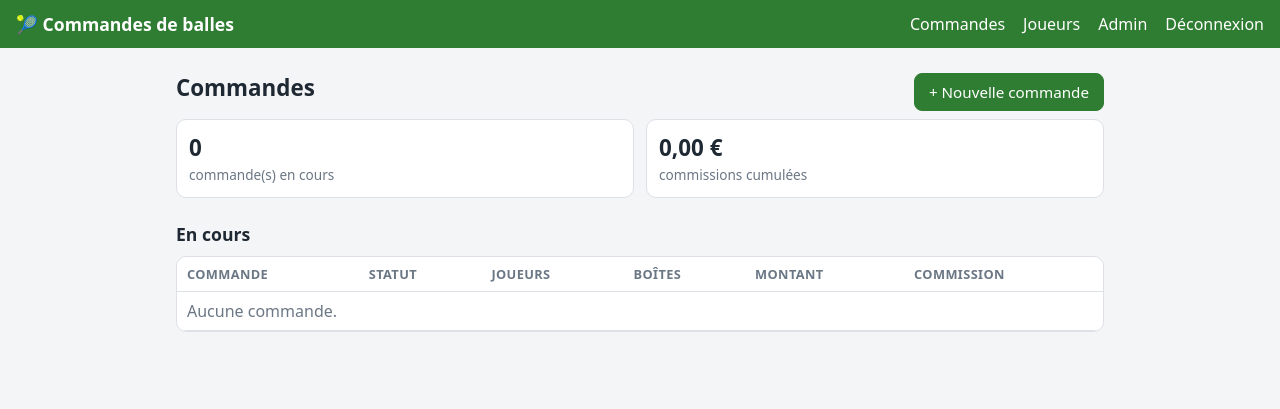
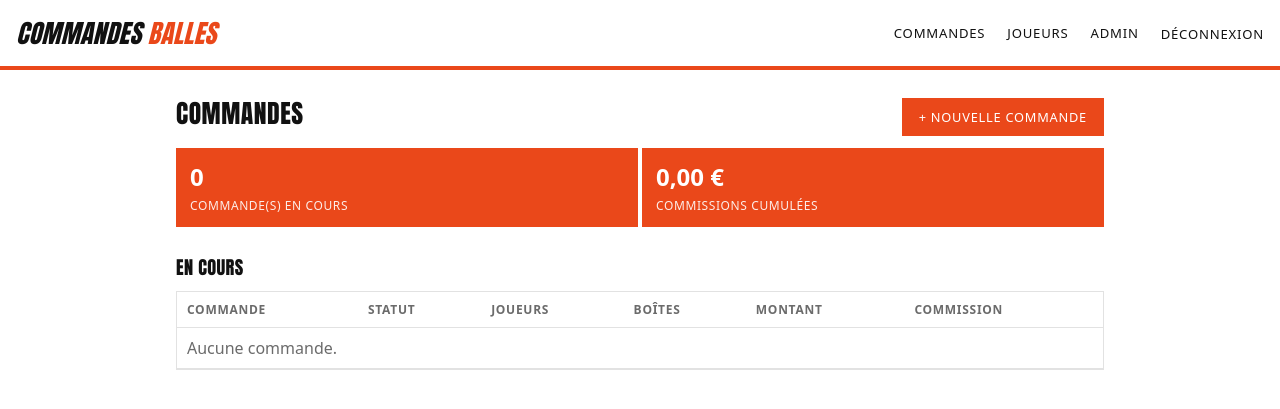
Before and after one commit to FabH69/commande-balles, a Django app: page / in a window 1280 px wide. Shown: the top 409 px of the page. Run offline with Django 5.2, Linux system fonts and the light colour scheme; the visitor is signed in with stand-in values (Sample User, id 1); data that the repository does not hold is empty.

Commit message:
Couleurs inspirées de Pickblitz (orange, noir, jaune balle)
Co-Authored-By: Claude Opus 5.5 <noreply@anthropic.com>
Claude-Session: https://claude.ai/code/session_01Tox312Yoai7zq5uVL51LcX

```diff
--- a/commandes/templates/commandes/base.html
+++ b/commandes/templates/commandes/base.html
@@ -3,55 +3,68 @@
 <head>
 <meta charset="utf-8">
 <meta name="viewport" content="width=device-width, initial-scale=1">
+<meta name="theme-color" content="#ea481a">
 <title>{% block titre %}Commandes de balles{% endblock %}</title>
+<link rel="preconnect" href="https://fonts.googleapis.com">
+<link rel="preconnect" href="https://fonts.gstatic.com" crossorigin>
+<link href="https://fonts.googleapis.com/css2?family=Anton&display=swap" rel="stylesheet">
 <style>
-  :root { --vert:#2f7d32; --vert-clair:#e8f5e9; --gris:#f4f5f7; --bord:#dde1e6; --texte:#1f2933; --doux:#6b7785; --rouge:#c62828; }
+  /* Couleurs inspirées de pickblitz.eu */
+  :root { --orange:#ea481a; --orange-fonce:#c93a10; --jaune:#e4e930; --jaune-clair:#f8f9c8; --noir:#111111; --gris:#f6f6f6; --bord:#e2e2e2; --texte:#111111; --doux:#6b6b6b; --rouge:#c62828; }
   * { box-sizing:border-box; }
-  body { margin:0; font-family:system-ui,-apple-system,"Segoe UI",Roboto,sans-serif; color:var(--texte); background:var(--gris); font-size:16px; }
-  header { background:var(--vert); color:#fff; padding:12px 16px; display:flex; flex-wrap:wrap; gap:8px 18px; align-items:center; }
-  header a, header button { color:#fff; text-decoration:none; font-weight:500; background:none; border:0; font:inherit; cursor:pointer; padding:0; }
-  header .logo { font-weight:700; font-size:1.1rem; margin-right:auto; }
+  body { margin:0; font-family:system-ui,-apple-system,"Segoe UI",Roboto,sans-serif; color:var(--texte); background:#fff; font-size:16px; }
+  a { color:var(--orange); }
+  header { background:#fff; color:var(--noir); padding:14px 16px; display:flex; flex-wrap:wrap; gap:8px 22px; align-items:center; border-bottom:4px solid var(--orange); }
+  header a, header button { color:var(--noir); text-decoration:none; font-size:.82rem; font-weight:500; text-transform:uppercase; letter-spacing:.06em; background:none; border:0; font-family:inherit; cursor:pointer; padding:0; }
+  header a:hover, header button:hover { color:var(--orange); }
+  header .logo { font-family:"Anton",Impact,"Arial Narrow Bold",sans-serif; font-style:italic; font-size:1.6rem; letter-spacing:.01em; margin-right:auto; text-transform:uppercase; }
+  header .logo span { color:var(--orange); }
   main { max-width:960px; margin:0 auto; padding:16px; }
-  h1 { font-size:1.4rem; margin:8px 0 16px; }
-  h2 { font-size:1.1rem; margin:24px 0 10px; }
-  .carte { background:#fff; border:1px solid var(--bord); border-radius:10px; padding:16px; margin-bottom:16px; }
-  .chiffres { display:grid; grid-template-columns:repeat(auto-fit,minmax(140px,1fr)); gap:12px; margin-bottom:16px; }
-  .chiffre { background:#fff; border:1px solid var(--bord); border-radius:10px; padding:12px; }
-  .chiffre b { display:block; font-size:1.4rem; }
-  .chiffre span { color:var(--doux); font-size:.85rem; }
+  h1, h2 { font-family:"Anton",Impact,"Arial Narrow Bold",sans-serif; font-weight:400; text-transform:uppercase; letter-spacing:.02em; }
+  h1 { font-size:1.6rem; margin:8px 0 16px; }
+  h2 { font-size:1.15rem; margin:26px 0 10px; }
+  .carte { background:#fff; border:1px solid var(--bord); padding:16px; margin-bottom:16px; }
+  .chiffres { display:grid; grid-template-columns:repeat(auto-fit,minmax(140px,1fr)); gap:4px; margin-bottom:16px; }
+  .chiffre { background:var(--orange); color:#fff; padding:12px 14px; }
+  .chiffre b { display:block; font-size:1.5rem; }
+  .chiffre span { font-size:.75rem; text-transform:uppercase; letter-spacing:.05em; opacity:.9; }
   table { width:100%; border-collapse:collapse; background:#fff; }
-  th, td { padding:8px 10px; border-bottom:1px solid var(--bord); text-align:left; vertical-align:middle; }
-  th { font-size:.8rem; color:var(--doux); text-transform:uppercase; letter-spacing:.03em; }
-  .table-wrap { overflow-x:auto; border:1px solid var(--bord); border-radius:10px; }
-  .btn { display:inline-block; padding:8px 14px; border-radius:8px; border:1px solid var(--vert); background:var(--vert); color:#fff; text-decoration:none; font:inherit; font-size:.95rem; cursor:pointer; }
-  .btn.sec { background:#fff; color:var(--vert); }
-  .btn.petit { padding:4px 10px; font-size:.85rem; }
+  th, td { padding:9px 10px; border-bottom:1px solid var(--bord); text-align:left; vertical-align:middle; }
+  th { font-size:.75rem; color:var(--doux); text-transform:uppercase; letter-spacing:.06em; }
+  .table-wrap { overflow-x:auto; border:1px solid var(--bord); }
+  .btn { display:inline-block; padding:9px 16px; border:1px solid var(--orange); background:var(--orange); color:#fff; text-decoration:none; font-family:inherit; font-size:.8rem; text-transform:uppercase; letter-spacing:.06em; cursor:pointer; border-radius:0; }
+  .btn:hover { background:var(--orange-fonce); border-color:var(--orange-fonce); }
+  .btn.sec { background:#fff; color:var(--noir); border-color:var(--noir); }
+  .btn.sec:hover { background:var(--noir); color:#fff; }
+  .btn.petit { padding:5px 10px; font-size:.72rem; }
   .btn.danger { border-color:var(--rouge); background:#fff; color:var(--rouge); }
-  .btn.ok { background:var(--vert-clair); color:var(--vert); border-color:var(--vert-clair); }
+  .btn.ok { background:var(--jaune); color:var(--noir); border-color:var(--jaune); }
+  .btn.ok:hover { background:#d4d920; border-color:#d4d920; }
   .actions { display:flex; flex-wrap:wrap; gap:8px; align-items:center; }
   form.inline { display:inline; margin:0; }
-  .badge { display:inline-block; padding:2px 8px; border-radius:999px; font-size:.8rem; background:var(--gris); border:1px solid var(--bord); }
-  .badge.ouverte { background:#e3f2fd; border-color:#bbdefb; }
-  .badge.passee { background:#fff8e1; border-color:#ffecb3; }
-  .badge.recue { background:#fce4ec; border-color:#f8bbd0; }
-  .badge.terminee { background:var(--vert-clair); border-color:#c8e6c9; }
+  .badge { display:inline-block; padding:3px 8px; font-size:.7rem; text-transform:uppercase; letter-spacing:.05em; background:var(--gris); border:1px solid var(--bord); font-family:system-ui,sans-serif; vertical-align:middle; }
+  .badge.ouverte { background:#fff; border-color:var(--noir); }
+  .badge.passee { background:#fde3d9; border-color:#f6b9a2; }
+  .badge.recue { background:var(--orange); border-color:var(--orange); color:#fff; }
+  .badge.terminee { background:var(--jaune); border-color:var(--jaune); }
   .messages { list-style:none; padding:0; margin:0 0 16px; }
-  .messages li { background:var(--vert-clair); border:1px solid #c8e6c9; padding:10px 14px; border-radius:8px; margin-bottom:6px; }
+  .messages li { background:var(--jaune-clair); border-left:4px solid var(--jaune); padding:10px 14px; margin-bottom:6px; }
   .champ { margin-bottom:14px; }
   .champ label { display:block; font-weight:600; margin-bottom:4px; }
-  .champ input:not([type=checkbox]), .champ select, .champ textarea, .ajout select, .ajout input { width:100%; padding:8px 10px; border:1px solid var(--bord); border-radius:8px; font:inherit; }
+  .champ input:not([type=checkbox]), .champ select, .champ textarea, .ajout select, .ajout input { width:100%; padding:9px 10px; border:1px solid #bdbdbd; border-radius:0; font:inherit; background:#fff; }
+  .champ input:focus, .champ select:focus, .champ textarea:focus, .ajout select:focus, .ajout input:focus { outline:2px solid var(--orange); outline-offset:-1px; }
   .champ .aide { color:var(--doux); font-size:.85rem; margin-top:3px; }
   .champ .erreur { color:var(--rouge); font-size:.9rem; }
   .ajout { display:grid; grid-template-columns:2fr 1fr auto; gap:8px; align-items:end; }
   @media (max-width:600px) { .ajout { grid-template-columns:1fr 1fr; } .ajout .btn { grid-column:1 / -1; } }
   .doux { color:var(--doux); }
-  .msg-texte { white-space:pre-wrap; background:var(--gris); border-radius:8px; padding:10px; margin:8px 0; font-size:.95rem; }
-  input.nb { width:64px; padding:4px 6px; border:1px solid var(--bord); border-radius:6px; font:inherit; }
+  .msg-texte { white-space:pre-wrap; background:var(--gris); border-left:3px solid var(--orange); padding:10px; margin:8px 0; font-size:.95rem; }
+  input.nb { width:64px; padding:4px 6px; border:1px solid #bdbdbd; font:inherit; }
 </style>
 </head>
 <body>
 <header>
-  <a class="logo" href="{% url 'accueil' %}">🎾 Commandes de balles</a>
+  <a class="logo" href="{% url 'accueil' %}">Commandes <span>balles</span></a>
   {% if user.is_authenticated %}
     <a href="{% url 'accueil' %}">Commandes</a>
     <a href="{% url 'joueurs' %}">Joueurs</a>
```
